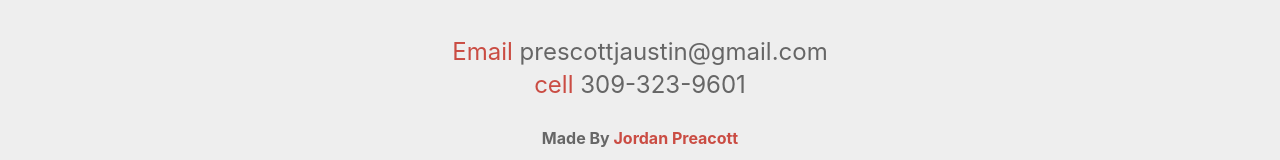
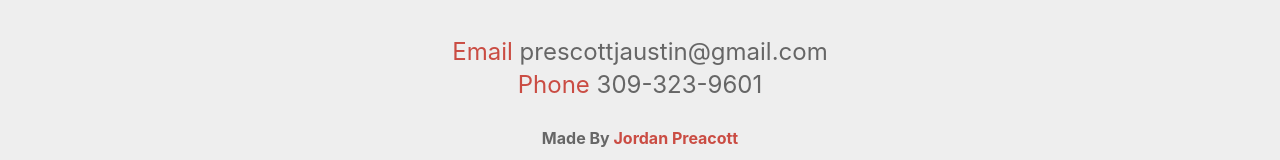
Before and after one commit to Prescott1/react-portfolio, a React (Create React App) app: page / in a window 1280 px wide. Shown: the part 1637-1797 px from the top of the page. Built offline with nearby package versions, Linux system fonts and the light colour scheme.

Commit message:
Changed somecontact info

```diff
--- a/src/Components/Footer/Footer.js
+++ b/src/Components/Footer/Footer.js
@@ -6,7 +6,7 @@ const Footer = () => {
 
             <h1 className="contact">Contact Me</h1>
             <p className="contact-info"><span className="contact-color">Email</span> prescottjaustin@gmail.com</p>
-            <p className="contact-info position"><span className="contact-color">cell</span> 309-323-9601</p>
+            <p className="contact-info position"><span className="contact-color">Phone</span> 309-323-9601</p>
             <h2 className="footer">Made By <span className="my-name">Jordan Preacott</span></h2>
         </div>
     )
```
